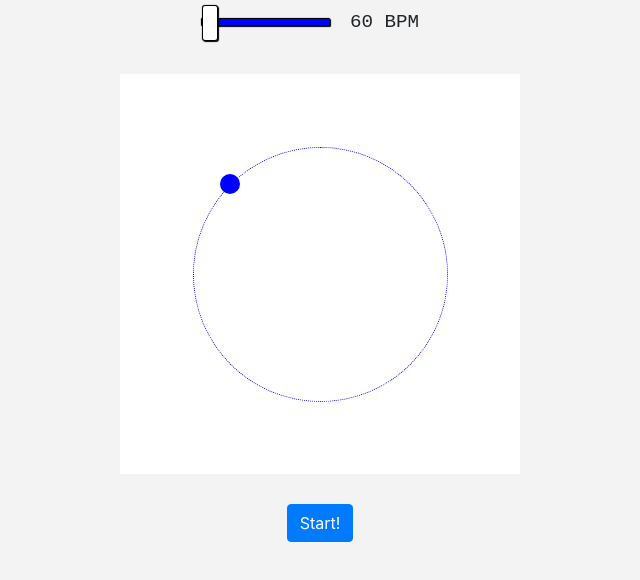
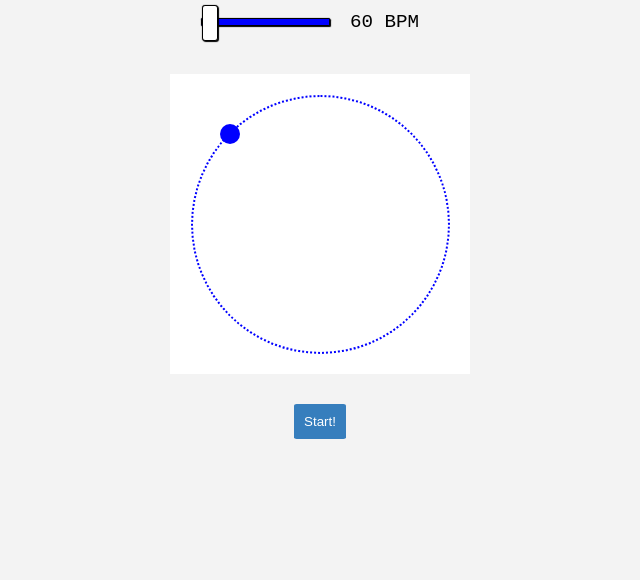
Before and after one commit to taichoup/rhythm, a React (Create React App) app: page / in a window 1280 px wide. Shown: the top 580 px of the page, without its empty margins (320-960 px from the left). Built offline with nearby package versions, Linux system fonts and the light colour scheme.

Commit message:
made the Circle a component

```diff
--- a/package.json
+++ b/package.json
@@ -6,12 +6,9 @@
     "@testing-library/jest-dom": "^4.2.4",
     "@testing-library/react": "^9.3.2",
     "@testing-library/user-event": "^7.1.2",
-    "bootstrap": "^4.4.1",
     "react": "^16.13.1",
-    "react-bootstrap": "^1.0.0",
     "react-dom": "^16.13.1",
-    "react-scripts": "3.4.1",
-    "scheduler": "^0.19.1"
+    "react-scripts": "3.4.1"
   },
   "scripts": {
     "start": "react-scripts start",
--- a/src/App.css
+++ b/src/App.css
@@ -1,9 +1,5 @@
 body {
   background-color: #f3f3f3;
-}
-
-button:focus {
-  border: 0px;
 }
 
 #circle {
@@ -12,10 +8,11 @@ button:focus {
   border-radius: 50%;
   background-color: blue;
   margin: -180px 0px 0px -180px;
+  z-index: 2000;
 }
 
 #path {
-    border: 1px dotted blue;
+  border: 2px dotted blue;
   border-radius: 50%;
   width: 255px;
   height: 255px;
@@ -34,10 +31,10 @@ button:focus {
 }
 
 #wrapper {
-    width: 400px;
-    height: 400px;
+  width: 300px;
+  height: 300px;
   margin: 30px auto;
-    background-color:white;
+  background-color: white;
   display: flex;
   justify-content: center;
   align-items: center;
@@ -47,11 +44,11 @@ button:focus {
   animation-name: rotation;
   animation-duration: 4s;
   animation-iteration-count: infinite;
-    animation-timing-function:linear;
+  animation-timing-function: linear;
 }
 
 .bpm {
-  font-family: 'Courier New', Courier, monospace;
+  font-family: "Courier New", Courier, monospace;
   font-size: larger;
   margin: auto 20px;
 }
@@ -69,18 +66,36 @@ button:focus {
   align-items: center;
 }
 
+.btn {
+  padding: 10px;
+  color: white;
+  border: 0px solid;
+  border-radius: 5%;
+}
+
+.btn:hover {
+  text-decoration: underline;
+}
+
+.btn-primary {
+  background-color: #367ebd;
+}
+
+.btn-warning {
+  background-color: orange;
+}
 
 /* STYLING THE RANGE INPUT */
 
-input[type=range] {
+input[type="range"] {
   -webkit-appearance: none;
   margin: 18px 0;
   background-color: transparent;
 }
-input[type=range]:focus {
+input[type="range"]:focus {
   outline: none;
 }
-input[type=range]::-webkit-slider-runnable-track {
+input[type="range"]::-webkit-slider-runnable-track {
   width: 100%;
   height: 8.4px;
   cursor: pointer;
@@ -90,7 +105,7 @@ input[type=range]::-webkit-slider-runnable-track {
   border-radius: 1.3px;
   border: 0.2px solid #010101;
 }
-input[type=range]::-webkit-slider-thumb {
+input[type="range"]::-webkit-slider-thumb {
   box-shadow: 1px 1px 1px #000000, 0px 0px 1px #0d0d0d;
   border: 1px solid #000000;
   height: 36px;
@@ -101,10 +116,10 @@ input[type=range]::-webkit-slider-thumb {
   -webkit-appearance: none;
   margin-top: -14px;
 }
-input[type=range]:focus::-webkit-slider-runnable-track {
+input[type="range"]:focus::-webkit-slider-runnable-track {
   background: blue;
 }
-input[type=range]::-moz-range-track {
+input[type="range"]::-moz-range-track {
   width: 100%;
   height: 8.4px;
   cursor: pointer;
@@ -114,7 +129,7 @@ input[type=range]::-moz-range-track {
   border-radius: 1.3px;
   border: 0.2px solid #010101;
 }
-input[type=range]::-moz-range-thumb {
+input[type="range"]::-moz-range-thumb {
   box-shadow: 1px 1px 1px #000000, 0px 0px 1px #0d0d0d;
   border: 1px solid #000000;
   height: 36px;
@@ -123,7 +138,7 @@ input[type=range]::-moz-range-thumb {
   background: #ffffff;
   cursor: pointer;
 }
-input[type=range]::-ms-track {
+input[type="range"]::-ms-track {
   width: 100%;
   height: 8.4px;
   cursor: pointer;
@@ -133,19 +148,19 @@ input[type=range]::-ms-track {
   border-width: 16px 0;
   color: transparent;
 }
-input[type=range]::-ms-fill-lower {
+input[type="range"]::-ms-fill-lower {
   background: #2a6495;
   border: 0.2px solid #010101;
   border-radius: 2.6px;
   box-shadow: 1px 1px 1px #000000, 0px 0px 1px #0d0d0d;
 }
-input[type=range]::-ms-fill-upper {
+input[type="range"]::-ms-fill-upper {
   background: #3071a9;
   border: 0.2px solid #010101;
   border-radius: 2.6px;
   box-shadow: 1px 1px 1px #000000, 0px 0px 1px #0d0d0d;
 }
-input[type=range]::-ms-thumb {
+input[type="range"]::-ms-thumb {
   box-shadow: 1px 1px 1px #000000, 0px 0px 1px #0d0d0d;
   border: 1px solid #000000;
   height: 36px;
@@ -154,9 +169,9 @@ input[type=range]::-ms-thumb {
   background: #ffffff;
   cursor: pointer;
 }
-input[type=range]:focus::-ms-fill-lower {
+input[type="range"]:focus::-ms-fill-lower {
   background: #3071a9;
 }
-input[type=range]:focus::-ms-fill-upper {
+input[type="range"]:focus::-ms-fill-upper {
   background: #367ebd;
 }
--- a/src/App.js
+++ b/src/App.js
@@ -1,19 +1,20 @@
-import React, { useState } from 'react';
-import 'bootstrap/dist/css/bootstrap.min.css';
-import './App.css';
+import React, { useState } from "react";
+import { Circle } from "./Circle";
+import "./App.css";
 
 function App() {
-
   const [bpm, setBpm] = useState(60);
   const [isRunning, setIsRunning] = useState(false);
 
   const handleUserInput = (event) => {
     setBpm(event.target.value);
-  }
+  };
 
   const updateSpeed = () => {
-    document.getElementById("circle").style["animation-duration"] = `${60 / bpm * 4}s`;
-  }
+    document.getElementById("circle").style["animation-duration"] = `${
+      (60 / bpm) * 4
+    }s`;
+  };
 
   function toggleRotate(speed) {
     setIsRunning(!isRunning);
@@ -22,18 +23,26 @@ function App() {
   return (
     <div className="App">
       <div id="bpm-wrapper">
-        <input type="range" id="bpm" name="bpm" min="60" max="240" step="1" onChange={handleUserInput} onMouseUp={updateSpeed}/>
+        <input
+          type="range"
+          id="bpm"
+          name="bpm"
+          min="60"
+          max="240"
+          step="1"
+          onChange={handleUserInput}
+          onMouseUp={updateSpeed}
+        />
         <span className="bpm">{`${bpm} BPM`}</span>
       </div>
-    <div id="wrapper">
-          <div id="path"></div>
-          <div id="circle" className={isRunning ? "circle-rotate" : ""}></div>
-        </div>
-        <button
-          id="btn"
-          className={`btn ${isRunning ? "btn-warning" : "btn-primary"}`}
-          onClick={() => toggleRotate()}
-        >{isRunning ? "Stop" : "Start!"}</button>
+      <Circle state={isRunning} />
+      <button
+        id="btn"
+        className={`btn ${isRunning ? "btn-warning" : "btn-primary"}`}
+        onClick={() => toggleRotate()}
+      >
+        {isRunning ? "Stop" : "Start!"}
+      </button>
     </div>
   );
 }
--- /dev/null
+++ b/src/Circle.js
@@ -0,0 +1,11 @@
+import React from "react";
+
+export function Circle(props) {
+  return (
+    <div id="wrapper">
+      <div id="path"></div>
+      {/* If I want to re-use this component I need to make it possible for the toggle function to select all of them (so the ID here is not a good idea) */}
+      <div id="circle" className={props.state ? "circle-rotate" : ""}></div>
+    </div>
+  );
+}
```
Lines whose indentation alone changed are shown as unchanged.
